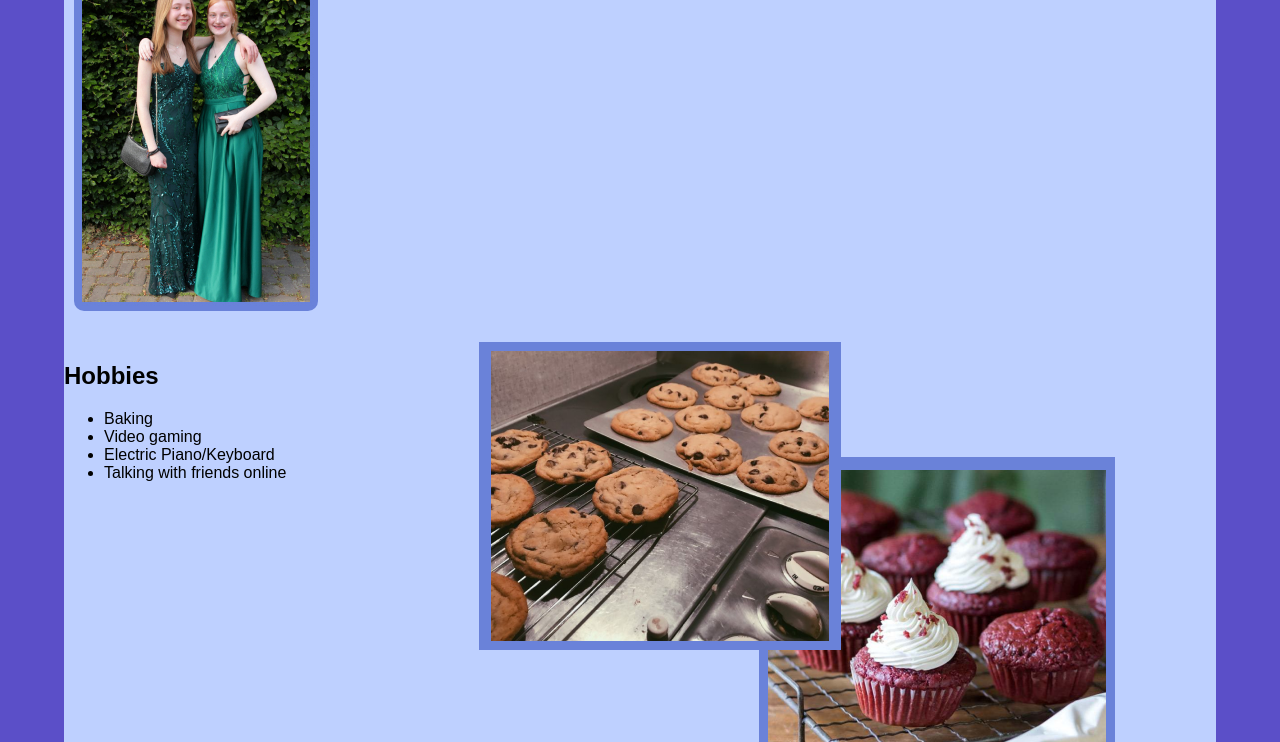
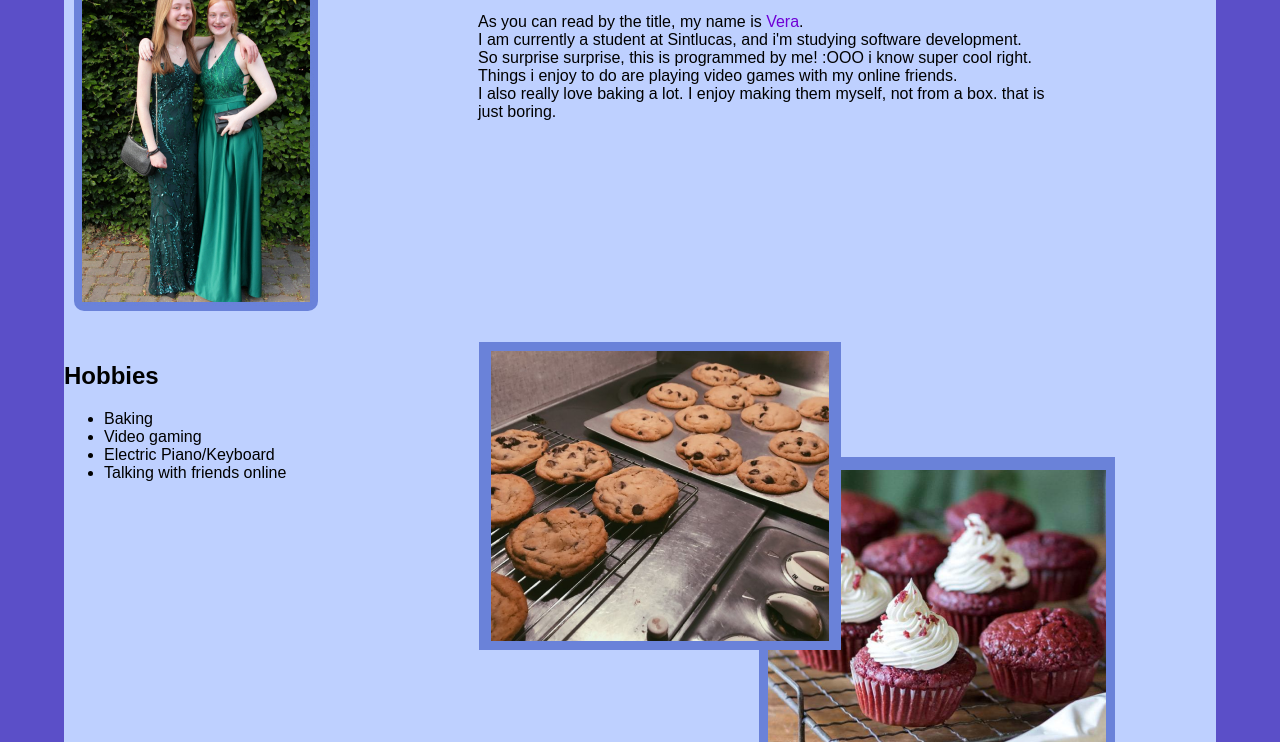
Before and after one commit to Featherra/First-project, a plain HTML site: page aboutMe.html in a window 1280 px wide. Shown: the part 58-800 px from the top of the page. Drawn offline with nearby package versions, Linux system fonts and the light colour scheme.

Commit message:
This may fix it?

```diff
--- a/aboutMe.html
+++ b/aboutMe.html
@@ -22,6 +22,7 @@
       <div id="introText">
 
         <h1 id="mainHeading">Vera Elfferich</h1>
+        <p> As you can read by the title, my name is <span class="highlight"> Vera</span>. <br> I am currently a student at Sintlucas, and i'm studying software development. <br> So surprise surprise, this is programmed by me! :OOO i know super cool right. <br> Things i enjoy to do are playing video games with my online friends. <br> I also really love baking a lot. I enjoy making them myself, not from a box. that is just boring.</p>
 
       </div>
       <div class="reset"></div>
```
